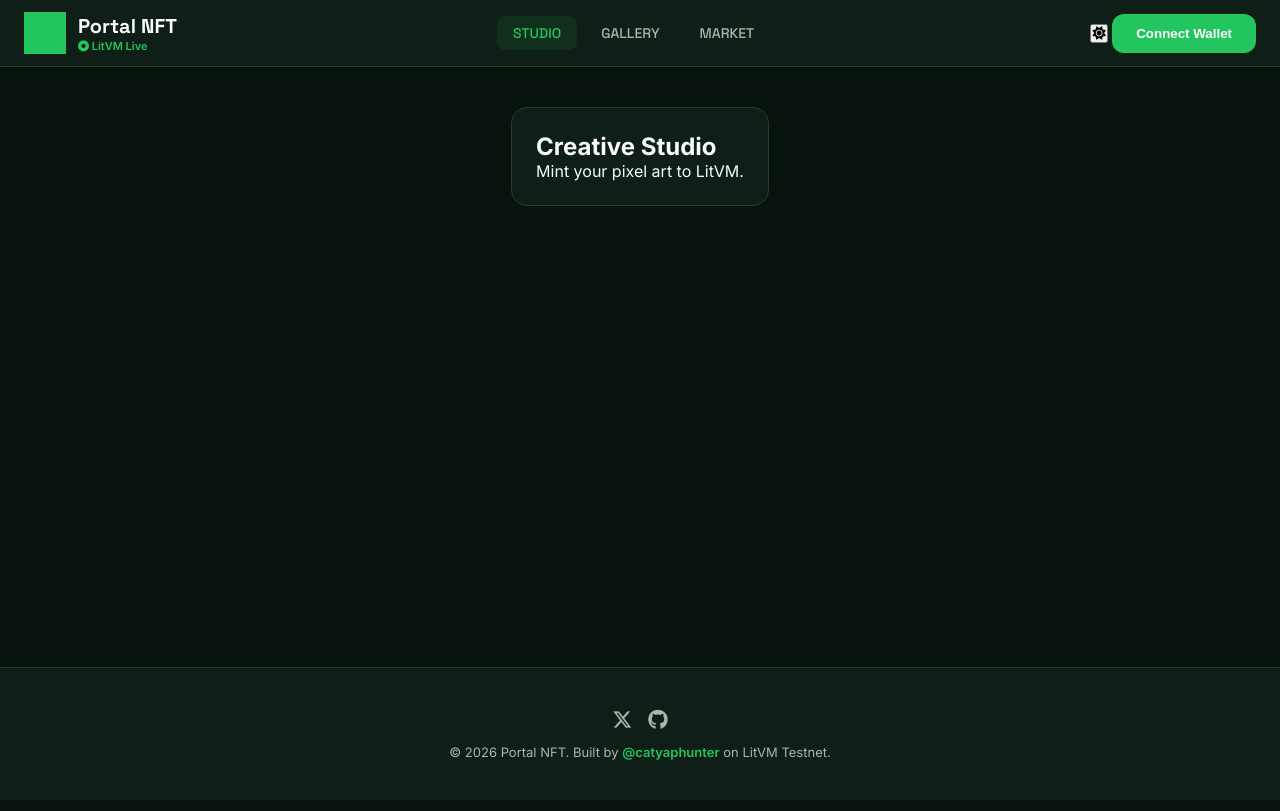
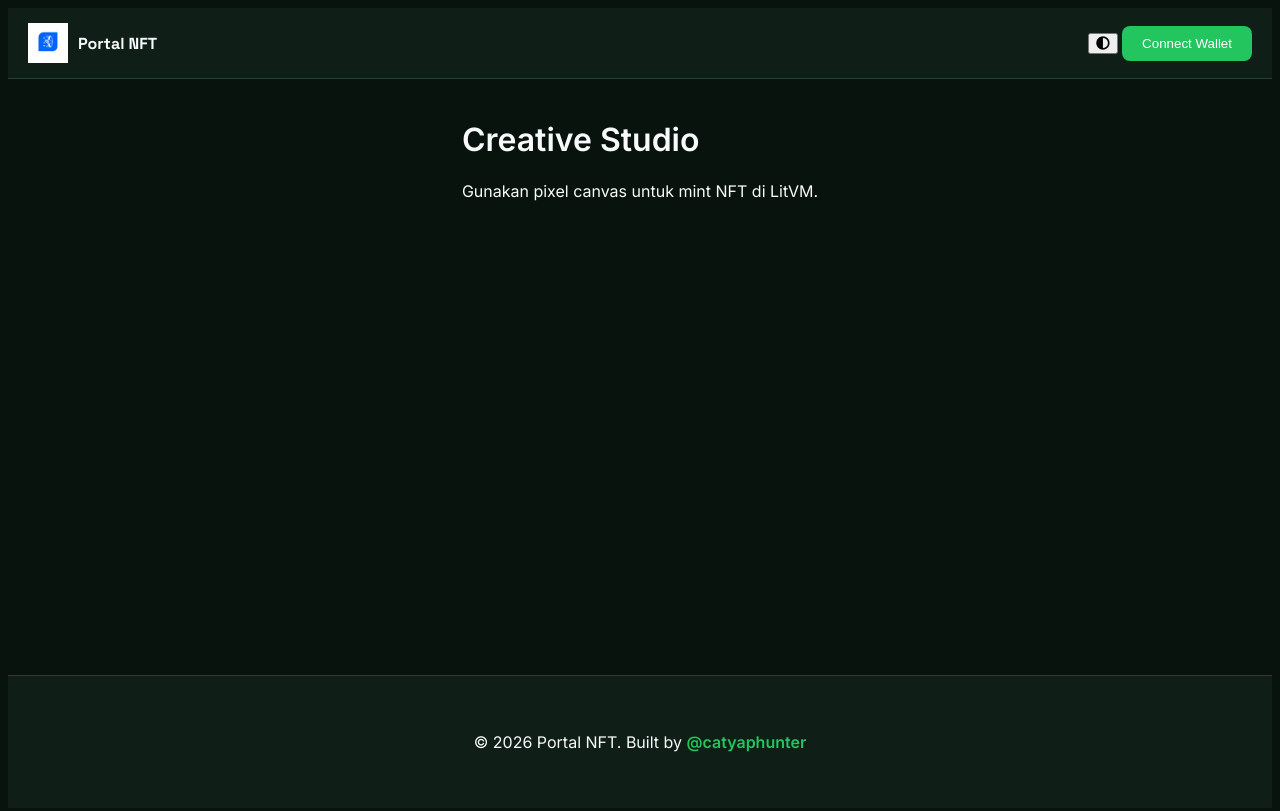
Before and after one commit to catyap1140/litnft-minter, a plain HTML site: page index.html in a window 1280 px wide. Drawn offline with Linux system fonts and the light colour scheme.

Commit message:
Update index.html

```diff
--- a/index.html
+++ b/index.html
@@ -1,133 +1,53 @@
 <!DOCTYPE html>
-<html lang="en" id="htmlRoot">
+<html lang="en">
 <head>
-  <meta charset="UTF-8" />
-  <meta name="viewport" content="width=device-width, initial-scale=1.0" />
+  <meta charset="UTF-8">
+  <meta name="viewport" content="width=device-width, initial-scale=1.0">
   <title>Portal NFT - Web3 Creative Studio</title>
-
-  <link rel="preconnect" href="https://fonts.googleapis.com" />
-  <link rel="preconnect" href="https://fonts.gstatic.com" crossorigin />
-  <link href="https://fonts.googleapis.com/css2?family=Inter:wght@400;500;600;700&family=Space+Grotesk:wght@500;700&display=swap" rel="stylesheet" />
+  <link href="https://fonts.googleapis.com/css2?family=Inter:wght@400;600&family=Space+Grotesk:wght@500;700&display=swap" rel="stylesheet">
   <script src="https://cdn.jsdelivr.net/npm/ethers@5.7.2/dist/ethers.umd.min.js"></script>
   <link rel="stylesheet" href="https://cdnjs.cloudflare.com/ajax/libs/font-awesome/6.5.1/css/all.min.css" />
-
   <style>
     :root {
-      --primary: #22C55E; --secondary: #16A34A; --accent: #4ADE80;
-      --bg-body: #07130C; --bg-surface: #0F1E16; --bg-card: #16251D;
-      --border-color: #21412E; --hover-color: #2DD46F;
-      --success: #22C55E; --danger: #ef4444;
-      --text-primary: #F8FAFC; --text-secondary: #A7B8AF; --text-muted: #64748b;
-      --radius-sm: 8px; --radius-md: 12px; --radius-lg: 16px;
-      --transition: all 0.3s ease;
-      --font-ui: 'Inter', sans-serif; --font-display: 'Space Grotesk', sans-serif;
+      --primary: #22C55E; --bg-body: #07130C; --bg-surface: #0F1E16; --text-primary: #F8FAFC; --text-secondary: #A7B8AF; --border-color: #21412E;
     }
-    body.light-mode {
-      --primary: #16A34A; --secondary: #15803D; --bg-body: #F0FDF4;
-      --bg-surface: #FFFFFF; --bg-card: #F8FAFC; --border-color: #DCFCE7;
-      --text-primary: #022C22; --text-secondary: #065F46;
-    }
-
-    * { margin: 0; padding: 0; box-sizing: border-box; }
-    body { font-family: var(--font-ui); background: var(--bg-body); color: var(--text-primary); min-height: 100vh; display: flex; flex-direction: column; transition: var(--transition); }
-
-    /* Header */
-    .header { background: var(--bg-surface); border-bottom: 1px solid var(--border-color); padding: 12px 24px; display: flex; justify-content: space-between; align-items: center; position: sticky; top: 0; z-index: 100; transition: var(--transition); }
-    .logo { display: flex; align-items: center; gap: 12px; text-decoration: none; }
-    .logo-img-mask { width: 42px; height: 42px; background-color: var(--primary); -webkit-mask: url('1000008981.png') no-repeat center / contain; mask: url('1000008981.png') no-repeat center / contain; }
-    .logo-text-group { display: flex; flex-direction: column; }
-    .logo-text { font-family: var(--font-display); font-size: 20px; font-weight: 700; color: var(--text-primary); }
-    .logo-status { font-size: 11px; color: var(--primary); font-weight: 600; }
-
-    .nav-links { display: flex; gap: 8px; }
-    .nav-link { background: transparent; border: none; color: var(--text-secondary); font-family: var(--font-display); font-size: 14px; padding: 8px 16px; cursor: pointer; transition: var(--transition); text-transform: uppercase; }
-    .nav-link.active { color: var(--primary); background: rgba(34, 197, 94, 0.1); border-radius: var(--radius-sm); }
-
-    .btn { padding: 12px 24px; border-radius: var(--radius-md); border: none; font-weight: 600; cursor: pointer; transition: var(--transition); }
-    .btn-primary { background: var(--primary); color: #fff; }
-
-    /* Main Content */
-    .container { max-width: 800px; margin: 0 auto; padding: 40px 20px; flex: 1; }
-    .tab-panel { display: none; }
-    .tab-panel.active { display: block; }
-
-    .card { background: var(--bg-surface); border: 1px solid var(--border-color); border-radius: var(--radius-lg); padding: 24px; margin-bottom: 24px; }
-
-    /* Footer */
-    .cyber-footer { padding: 40px 20px; border-top: 1px solid var(--border-color); background: var(--bg-surface); text-align: center; margin-top: auto; }
-    .footer-socials { display: flex; justify-content: center; gap: 16px; margin-bottom: 12px; }
-    .footer-socials a { color: var(--text-secondary); font-size: 20px; transition: var(--transition); }
-    .footer-socials a:hover { color: var(--primary); }
-    .footer-credits { font-size: 13px; color: var(--text-secondary); }
-    .footer-credits a { color: var(--primary); text-decoration: none; font-weight: 600; }
-
-    @media (max-width: 640px) { .nav-links { display: none; } .mobile-nav { display: flex; position: fixed; bottom: 0; left: 0; right: 0; background: var(--bg-surface); border-top: 1px solid var(--border-color); z-index: 100; padding: 15px; justify-content: space-around; } }
-    @media (min-width: 641px) { .mobile-nav { display: none; } }
+    body.light-mode { --primary: #16A34A; --bg-body: #F0FDF4; --bg-surface: #FFFFFF; --text-primary: #022C22; --text-secondary: #065F46; --border-color: #DCFCE7; }
+    body { font-family: 'Inter', sans-serif; background: var(--bg-body); color: var(--text-primary); transition: 0.3s; min-height: 100vh; display: flex; flex-direction: column; }
+    .header { background: var(--bg-surface); padding: 15px 20px; display: flex; justify-content: space-between; align-items: center; border-bottom: 1px solid var(--border-color); }
+    .logo { display: flex; align-items: center; gap: 10px; font-family: 'Space Grotesk', sans-serif; font-weight: 700; color: var(--text-primary); text-decoration: none; }
+    .logo img { width: 40px; height: 40px; }
+    .btn { padding: 10px 20px; border-radius: 8px; border: none; background: var(--primary); color: white; cursor: pointer; }
+    .container { flex: 1; padding: 20px; max-width: 800px; margin: 0 auto; }
+    .footer { padding: 40px 20px; text-align: center; border-top: 1px solid var(--border-color); background: var(--bg-surface); }
+    .footer a { color: var(--primary); text-decoration: none; font-weight: 600; }
   </style>
 </head>
 <body>
 
   <header class="header">
     <a href="#" class="logo">
-      <div class="logo-img-mask"></div>
-      <div class="logo-text-group">
-        <div class="logo-text">Portal NFT</div>
-        <div class="logo-status"><i class="fas fa-circle-dot"></i> LitVM Live</div>
-      </div>
+      <img src="1000008981.png" alt="Logo">
+      <span>Portal NFT</span>
     </a>
-    <div class="nav-links">
-      <button class="nav-link active" onclick="switchTab('mint')">Studio</button>
-      <button class="nav-link" onclick="switchTab('gallery')">Gallery</button>
-      <button class="nav-link" onclick="switchTab('market')">Market</button>
-    </div>
-    <div class="header-controls">
-      <button class="icon-btn" id="themeToggle" onclick="toggleTheme()"><i class="fas fa-sun"></i></button>
-      <button class="btn btn-primary wallet-btn" id="connectBtn">Connect Wallet</button>
+    <div>
+      <button onclick="document.body.classList.toggle('light-mode')"><i class="fas fa-adjust"></i></button>
+      <button class="btn" id="connectBtn">Connect Wallet</button>
     </div>
   </header>
 
-  <div class="mobile-nav">
-    <button class="nav-link active" onclick="switchTab('mint')"><i class="fas fa-pen-nib"></i></button>
-    <button class="nav-link" onclick="switchTab('gallery')"><i class="fas fa-images"></i></button>
-    <button class="nav-link" onclick="switchTab('market')"><i class="fas fa-store"></i></button>
+  <div class="container">
+    <div id="panel-mint">
+        <h1>Creative Studio</h1>
+        <p>Gunakan pixel canvas untuk mint NFT di LitVM.</p>
+        </div>
   </div>
 
-  <div class="container">
-    <div class="tab-panel active" id="panel-mint">
-        <div class="card">
-            <h2>Creative Studio</h2>
-            <p>Mint your pixel art to LitVM.</p>
-            </div>
-    </div>
-    <div class="tab-panel" id="panel-gallery"><h2>Gallery</h2></div>
-    <div class="tab-panel" id="panel-market"><h2>Marketplace</h2></div>
-  </div>
-
-  <footer class="cyber-footer">
-    <div class="footer-socials">
-      <a href="https://x.com/catyaphunter" target="_blank"><i class="fab fa-x-twitter"></i></a>
-      <a href="https://github.com/catyap1140/litnft-minter" target="_blank"><i class="fab fa-github"></i></a>
-    </div>
-    <div class="footer-credits">
-      © <span id="currentYear"></span> Portal NFT. Built by <a href="https://x.com/catyaphunter" target="_blank">@catyaphunter</a> on LitVM Testnet.
-    </div>
+  <footer class="footer">
+    <p>© 2026 Portal NFT. Built by <a href="https://x.com/catyaphunter" target="_blank">@catyaphunter</a></p>
   </footer>
 
   <script>
-    document.getElementById('currentYear').textContent = new Date().getFullYear();
-
-    function toggleTheme() {
-      document.body.classList.toggle('light-mode');
-      const icon = document.querySelector('#themeToggle i');
-      icon.className = document.body.classList.contains('light-mode') ? 'fas fa-moon' : 'fas fa-sun';
-    }
-
-    function switchTab(name) {
-      document.querySelectorAll('.nav-link').forEach(t => t.classList.remove('active'));
-      document.querySelectorAll(`.nav-link[onclick="switchTab('${name}')"]`).forEach(t => t.classList.add('active'));
-      document.querySelectorAll('.tab-panel').forEach(p => p.classList.remove('active'));
-      document.getElementById('panel-'+name).classList.add('active');
-    }
+    // Logic Web3, Minting, & Canvas tetap sama seperti sebelumnya
   </script>
 </body>
 </html>
```
